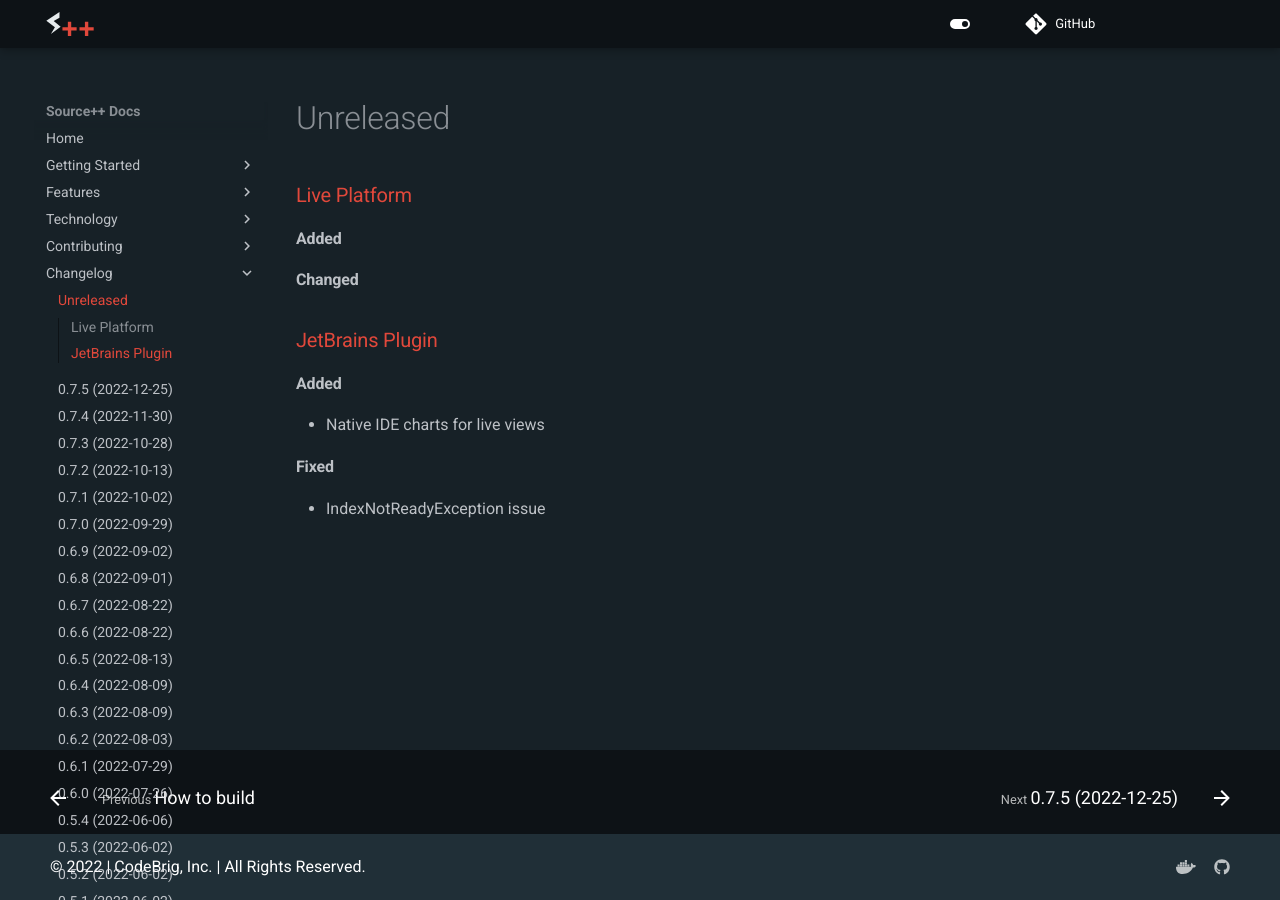
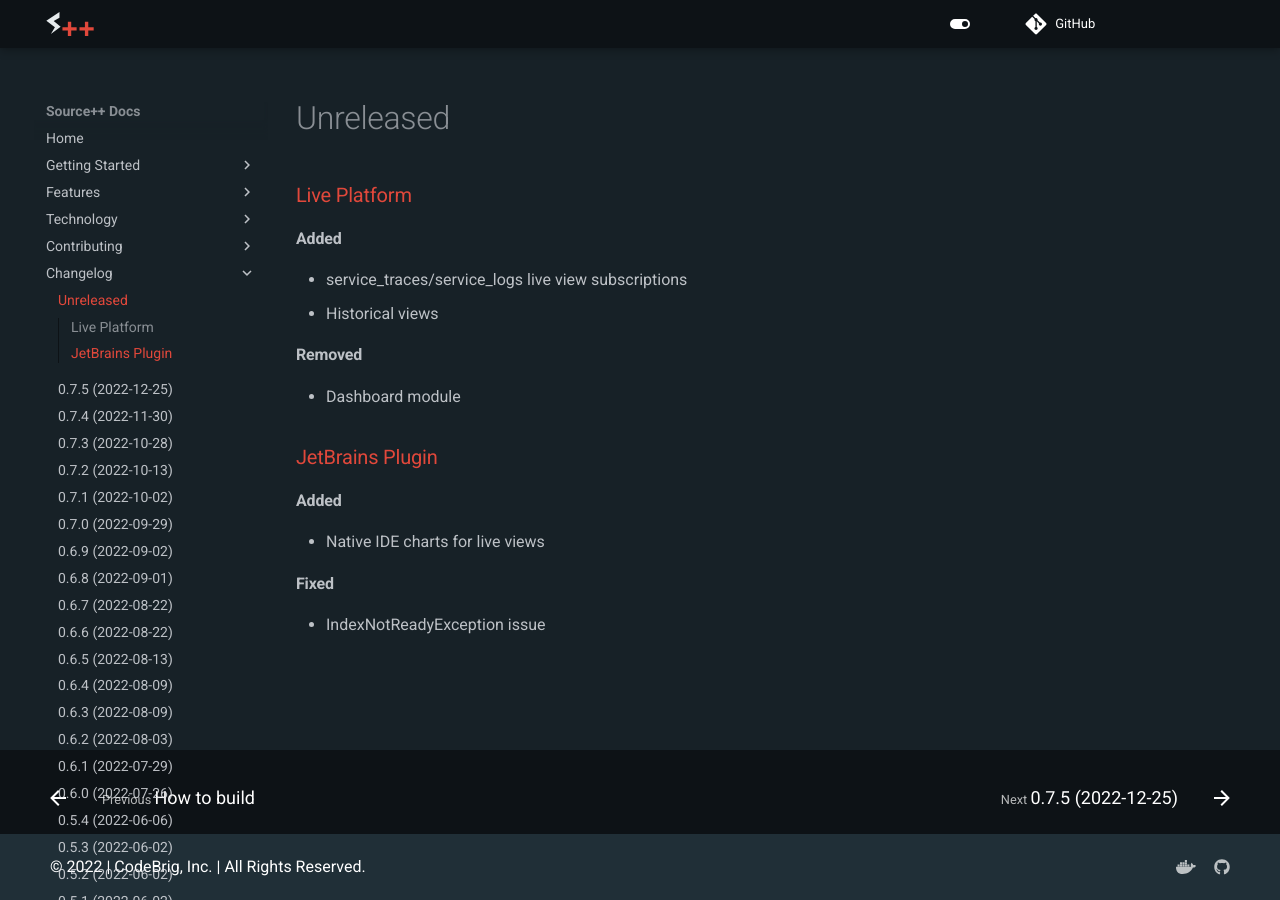
Before and after one commit to sourceplusplus/documentation, an MkDocs documentation site: the page built from docs/changelog/README.md, in a window 1280 px wide. Built offline with MkDocs 1.6.1 and Material for MkDocs 9.7.7, drawn with Linux system fonts in a browser that asks for light colours; comment, search, counter and statistics services are not loaded; the version menu is left out.

Commit message:
docs: changelog

```diff
--- a/docs/changelog/README.md
+++ b/docs/changelog/README.md
@@ -3,8 +3,11 @@
 ### [Live Platform](https://github.com/sourceplusplus/sourceplusplus)
 
 #### Added
+- service_traces/service_logs live view subscriptions
+- Historical views
 
-#### Changed
+#### Removed
+- Dashboard module
 
 ### [JetBrains Plugin](https://github.com/sourceplusplus/interface-jetbrains)
 
```
